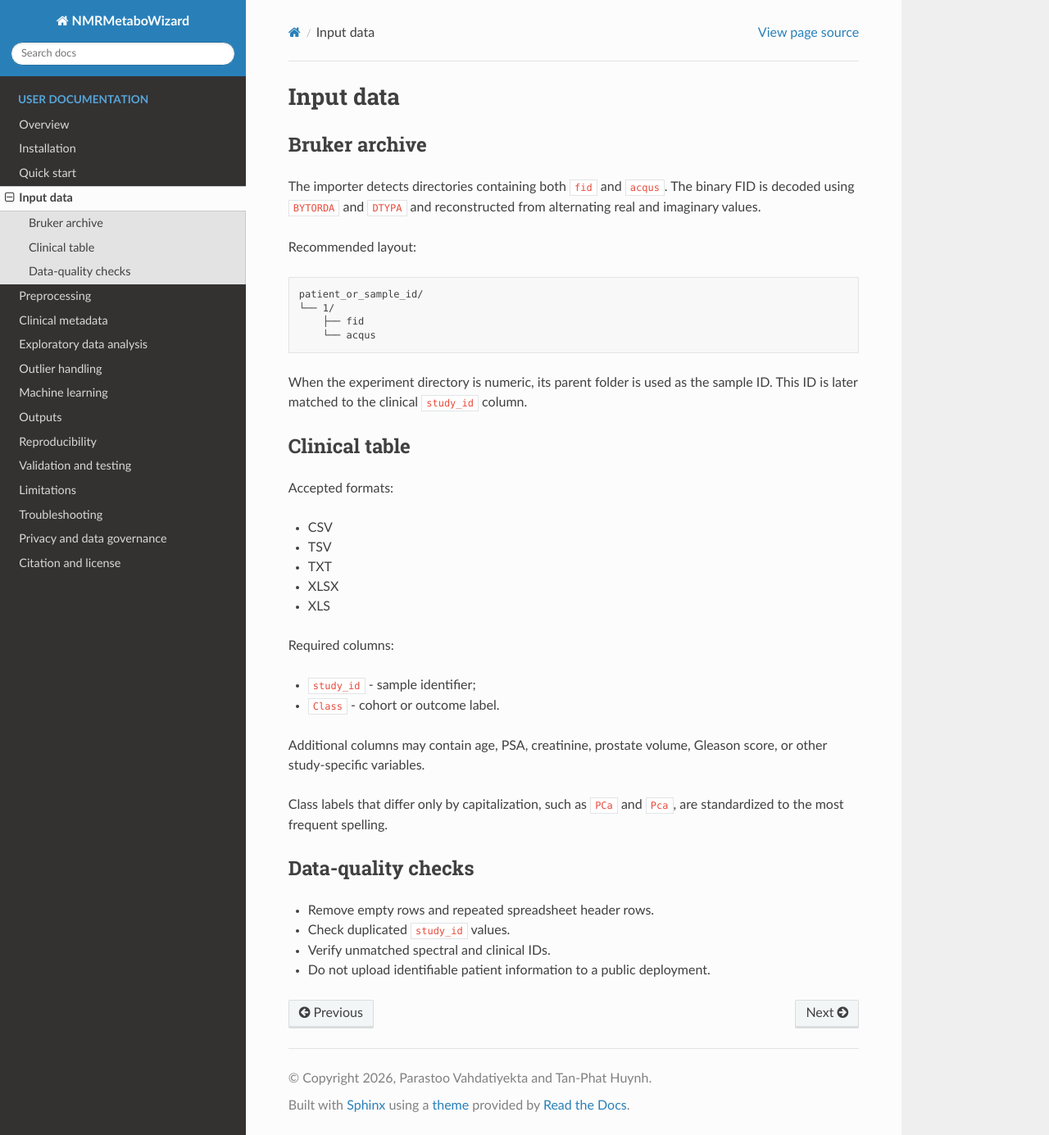
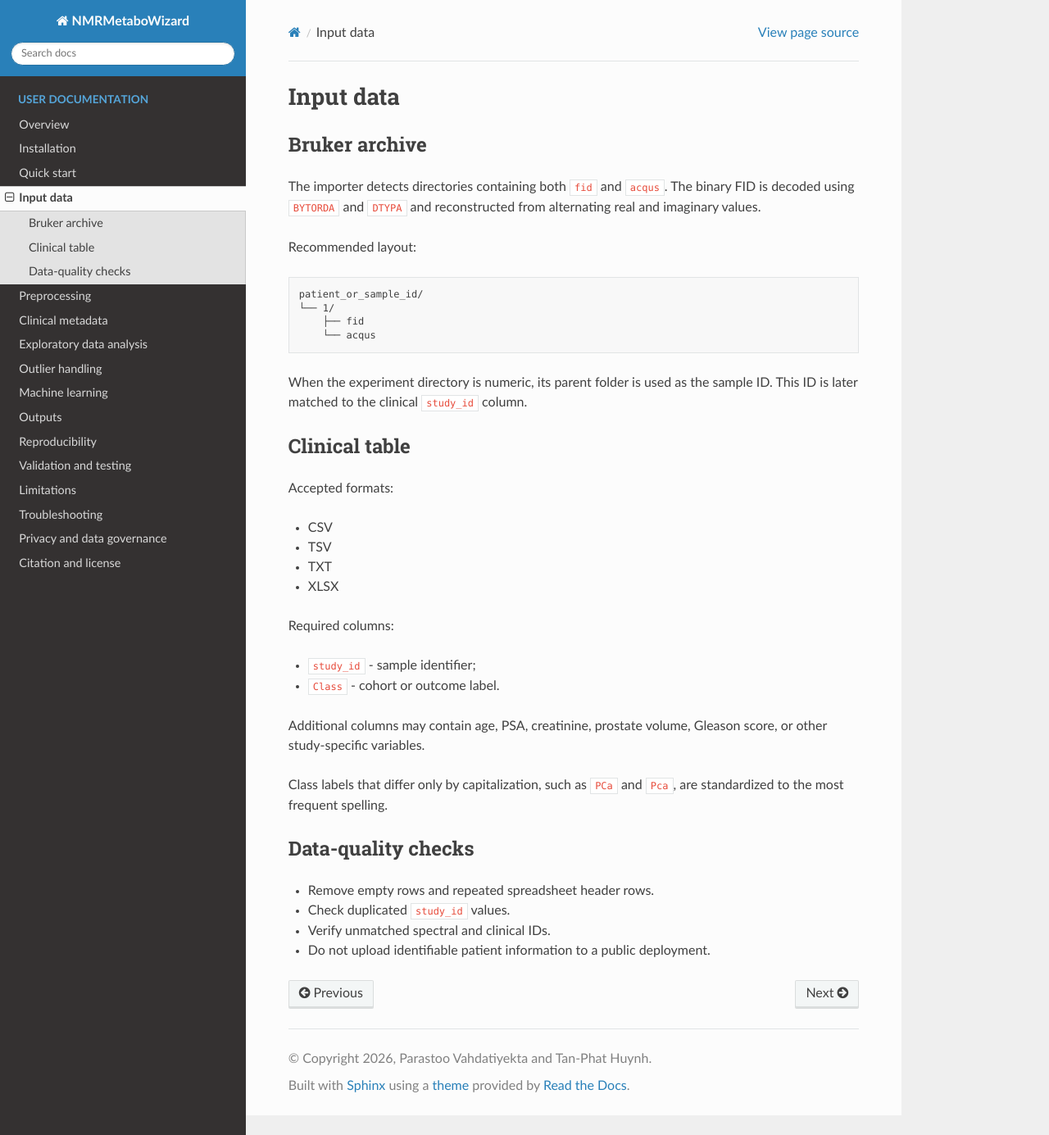
Before and after one commit to Parygithub/NMRMetaboWizard, a Sphinx documentation site: the page built from docs/source/input_data.rst, in a window 1280 px wide and 1385 px high. Shown: the whole window at 82% size. Built offline with Sphinx 7.4.7 and the Read the Docs theme 3.1.0, drawn with Linux system fonts in a browser that asks for light colours.

Commit message:
Update input_data.rst

```diff
--- a/docs/source/input_data.rst
+++ b/docs/source/input_data.rst
@@ -27,7 +27,7 @@ Accepted formats:
 - TSV
 - TXT
 - XLSX
-- XLS
+
 
 Required columns:
 
```
